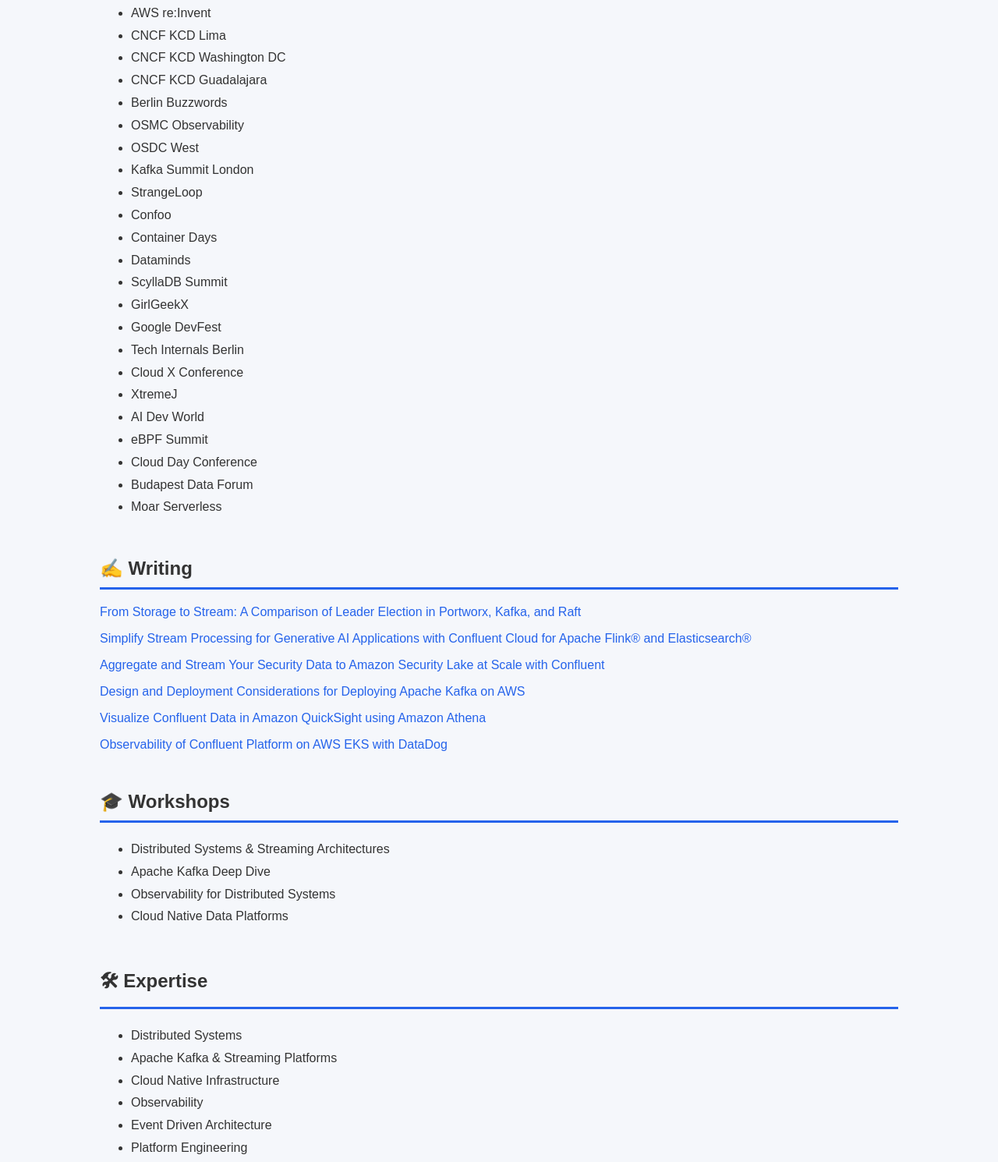
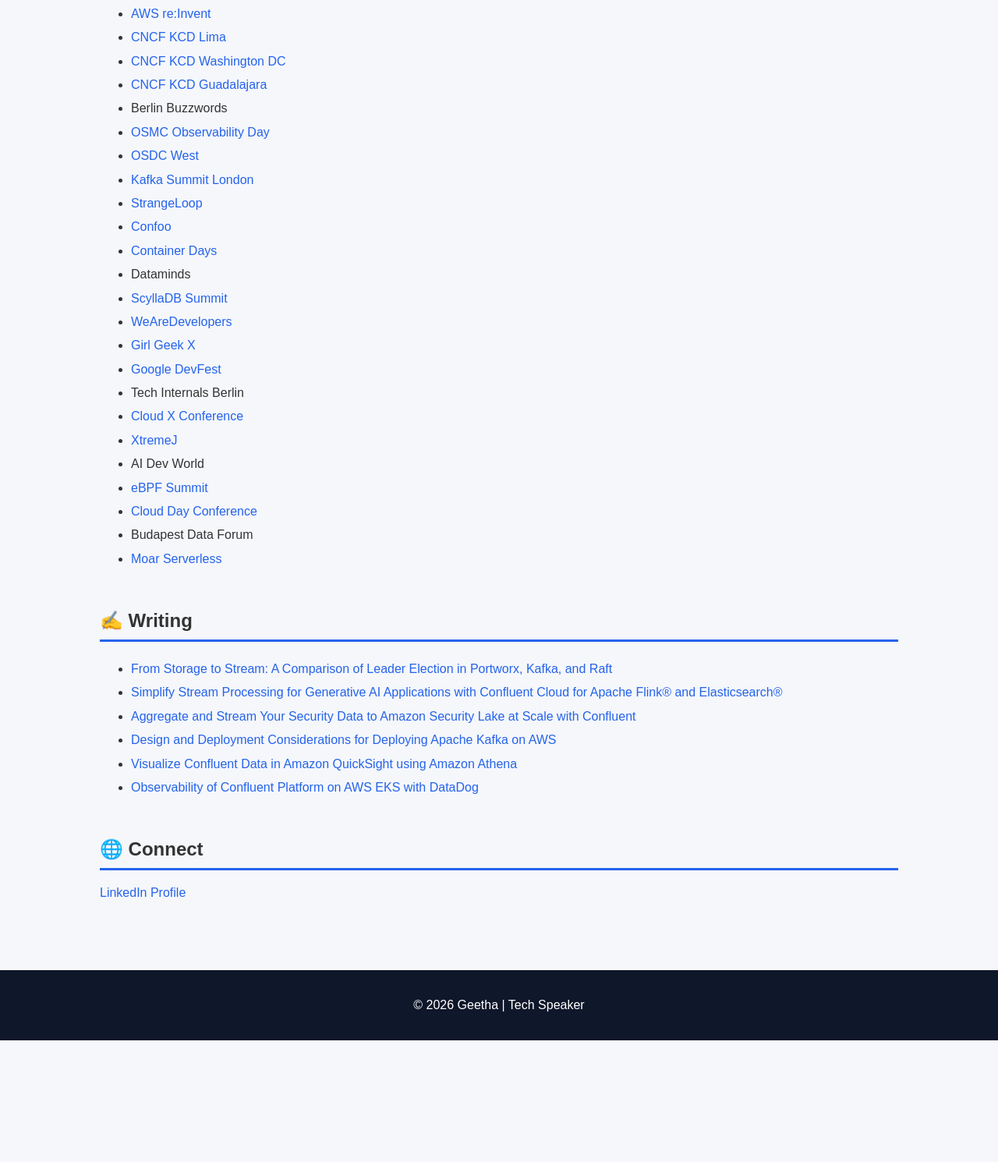
Before and after one commit to GeethaAnne/geethaanne.github.io, a plain HTML site: page index.html in a window 1280 px wide. Shown: the part 292-1782 px from the top of the page at 78% size. After the commit the page ends 1626 px from the top, so only its background shows below. Drawn offline with Linux system fonts and the light colour scheme.

Commit message:
Update index.html

```diff
--- a/index.html
+++ b/index.html
@@ -1,4 +1,4 @@
-
+<!DOCTYPE html>
 <html lang="en">
 <head>
 <meta charset="UTF-8">
@@ -46,7 +46,7 @@
 }
 
 ul {
-    line-height: 1.8;
+    line-height: 1.9;
 }
 
 a {
@@ -80,103 +80,112 @@
 <section>
 <h2>🎤 Talks & Conferences</h2>
 <ul>
-<li>AWS re:Invent</li>
-<li>CNCF KCD Lima</li>
-<li>CNCF KCD Washington DC</li>
-<li>CNCF KCD Guadalajara</li>
+
+<li><a href="https://www.youtube.com/watch?v=L4eZrvdi3ao" target="_blank">AWS re:Invent</a></li>
+
+<li><a href="https://www.youtube.com/watch?v=fmzYB0g-M7s" target="_blank">CNCF KCD Lima</a></li>
+
+<li><a href="https://www.youtube.com/watch?v=Ql5qh0neX2w" target="_blank">CNCF KCD Washington DC</a></li>
+
+<li><a href="https://kcd-guadalajara-2026.sessionize.com/session/1093622" target="_blank">CNCF KCD Guadalajara</a></li>
+
 <li>Berlin Buzzwords</li>
-<li>OSMC Observability</li>
-<li>OSDC West</li>
-<li>Kafka Summit London</li>
-<li>StrangeLoop</li>
-<li>Confoo</li>
-<li>Container Days</li>
+
+<li><a href="https://www.youtube.com/watch?v=_mEhLyM_oCE" target="_blank">OSMC Observability Day</a></li>
+
+<li><a href="https://staging6.odsc.com/blog/the-odsc-west-2024-full-schedule-is-live/" target="_blank">OSDC West</a></li>
+
+<li><a href="https://videos.confluent.io/watch/L2dYrr7cmgp8KURpWkfEbr?" target="_blank">Kafka Summit London</a></li>
+
+<li><a href="https://www.youtube.com/watch?v=Gw-8gWN1zWA" target="_blank">StrangeLoop</a></li>
+
+<li><a href="https://confoo.ca/en/speaker/geetha-anne" target="_blank">Confoo</a></li>
+
+<li><a href="https://www.youtube.com/watch?v=750hjp_TWeE" target="_blank">Container Days</a></li>
+
 <li>Dataminds</li>
-<li>ScyllaDB Summit</li>
-<li>GirlGeekX</li>
-<li>Google DevFest</li>
+
+<li><a href="https://www.youtube.com/watch?v=TWzSCboTJpM" target="_blank">ScyllaDB Summit</a></li>
+
+<li><a href="https://www.wearedevelopers.com/en/videos/1234/exploring-durable-execution-with-python" target="_blank">WeAreDevelopers</a></li>
+
+<li><a href="https://www.youtube.com/watch?v=nzHAcjY62x8" target="_blank">Girl Geek X</a></li>
+
+<li><a href="https://luma.com/responsibleai2024" target="_blank">Google DevFest</a></li>
+
 <li>Tech Internals Berlin</li>
-<li>Cloud X Conference</li>
-<li>XtremeJ</li>
+
+<li><a href="https://apiworldcloudxdataweek2025.sched.com/speaker/geetha_anne.28awqlu9" target="_blank">Cloud X Conference</a></li>
+
+<li><a href="https://www.youtube.com/watch?v=F9G35KMPP50" target="_blank">XtremeJ</a></li>
+
 <li>AI Dev World</li>
-<li>eBPF Summit</li>
-<li>Cloud Day Conference</li>
+
+<li><a href="https://www.youtube.com/watch?v=u7AU413W1hU&t=23s" target="_blank">eBPF Summit</a></li>
+
+<li><a href="https://www.cloudday.it/speaker/21228/Geetha-Anne" target="_blank">Cloud Day Conference</a></li>
+
 <li>Budapest Data Forum</li>
-<li>Moar Serverless</li>
+
+<li><a href="https://www.youtube.com/watch?v=KlpfNjCSNxs" target="_blank">Moar Serverless</a></li>
+
 </ul>
 </section>
 
 <section>
 <h2>✍️ Writing</h2>
 
-<p>
-<a href="https://blog.purestorage.com/purely-technical/from-storage-to-stream-a-comparison-of-leader-election-in-portworx-kafka-and-raft/">
+<ul>
+
+<li>
+<a href="https://blog.purestorage.com/purely-technical/from-storage-to-stream-a-comparison-of-leader-election-in-portworx-kafka-and-raft/" target="_blank">
 From Storage to Stream: A Comparison of Leader Election in Portworx, Kafka, and Raft
 </a>
-</p>
+</li>
 
-<p>
-<a href="https://www.elastic.co/blog/generative-ai-applications-confluent-cloud-apache-flink-elasticsearch">
+<li>
+<a href="https://www.elastic.co/blog/generative-ai-applications-confluent-cloud-apache-flink-elasticsearch" target="_blank">
 Simplify Stream Processing for Generative AI Applications with Confluent Cloud for Apache Flink® and Elasticsearch®
 </a>
-</p>
+</li>
 
-<p>
-<a href="https://www.confluent.io/blog/stream-security-data-to-amazon-security-lake/">
+<li>
+<a href="https://www.confluent.io/blog/stream-security-data-to-amazon-security-lake/" target="_blank">
 Aggregate and Stream Your Security Data to Amazon Security Lake at Scale with Confluent
 </a>
-</p>
+</li>
 
-<p>
-<a href="https://www.confluent.io/blog/design-and-deployment-considerations-for-deploying-apache-kafka-on-aws/">
+<li>
+<a href="https://www.confluent.io/blog/design-and-deployment-considerations-for-deploying-apache-kafka-on-aws/" target="_blank">
 Design and Deployment Considerations for Deploying Apache Kafka on AWS
 </a>
-</p>
+</li>
 
-<p>
-<a href="https://aws.amazon.com/blogs/business-intelligence/visualize-confluent-data-in-amazon-quicksight-using-amazon-athena/">
+<li>
+<a href="https://aws.amazon.com/blogs/business-intelligence/visualize-confluent-data-in-amazon-quicksight-using-amazon-athena/" target="_blank">
 Visualize Confluent Data in Amazon QuickSight using Amazon Athena
 </a>
-</p>
+</li>
 
-<p>
-<a href="https://www.confluent.io/blog/omonitoring-and-observability-kafka-clusters-on-kubernetes/">
+<li>
+<a href="https://www.confluent.io/blog/omonitoring-and-observability-kafka-clusters-on-kubernetes/" target="_blank">
 Observability of Confluent Platform on AWS EKS with DataDog
 </a>
-</p>
+</li>
+
+</ul>
 
 </section>
 
 <section>
-<h2>🎓 Workshops</h2>
-<ul>
-<li>Distributed Systems & Streaming Architectures</li>
-<li>Apache Kafka Deep Dive</li>
-<li>Observability for Distributed Systems</li>
-<li>Cloud Native Data Platforms</li>
-</ul>
-</section>
+<h2>🌐 Connect</h2>
 
-<section>
-<h2>🛠 Expertise</h2>
-<ul>
-<li>Distributed Systems</li>
-<li>Apache Kafka & Streaming Platforms</li>
-<li>Cloud Native Infrastructure</li>
-<li>Observability</li>
-<li>Event Driven Architecture</li>
-<li>Platform Engineering</li>
-</ul>
-</section>
-
-<section>
-<h2>🌐 Connect</h2>
 <p>
-LinkedIn:
-<a href="https://www.linkedin.com/in/geetha-anne-8646011a/details/featured/">
-Geetha LinkedIn
+<a href="https://www.linkedin.com/in/geetha-anne-8646011a/details/featured/" target="_blank">
+LinkedIn Profile
 </a>
 </p>
+
 </section>
 
 </div>
```
